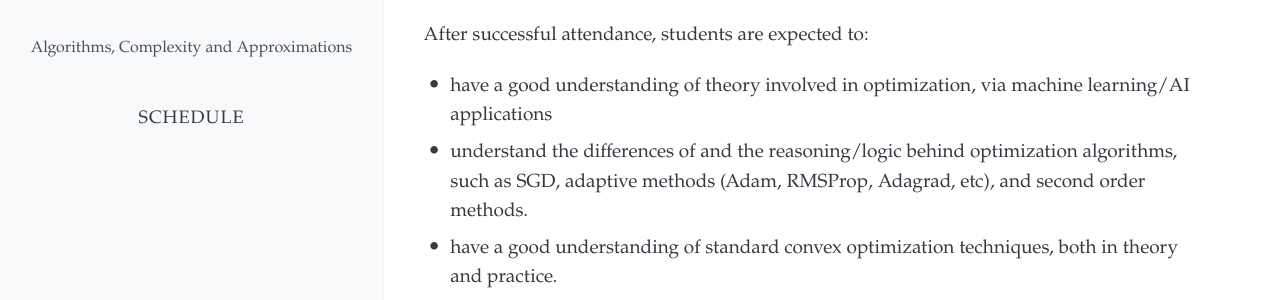
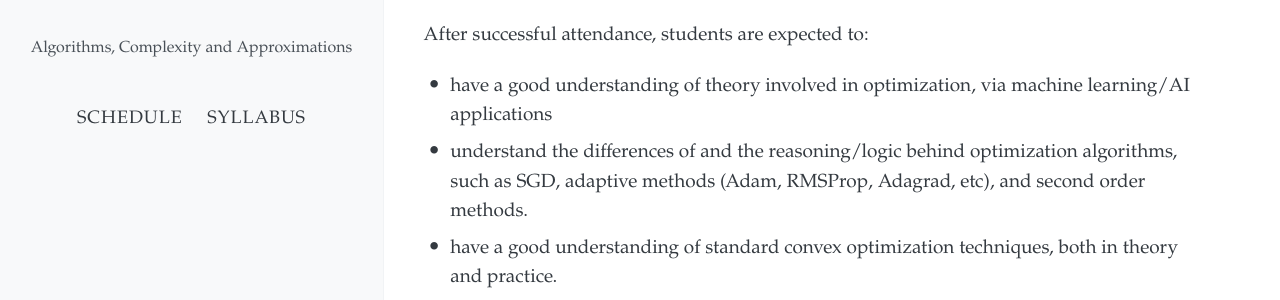
Before and after one commit to akyrillidis/comp414-514, a Jekyll site: the page built from index.md, in a window 1280 px wide. Shown: the part 487-787 px from the top of the page. Built offline with Jekyll 4.4.1, drawn with Linux system fonts in a browser that asks for light colours; nearby versions of some CDN libraries; our own code applies the rules of GitHub Pages for plain Markdown files.

Commit message:
Update _config.yml

```diff
--- a/_config.yml
+++ b/_config.yml
@@ -7,6 +7,8 @@ favicon: images/noncvx.png
 navigation:
   - name: SCHEDULE
     url: /schedule
+  - name: SYLLABUS
+    url: /
 
 paginate: 8
 
```
